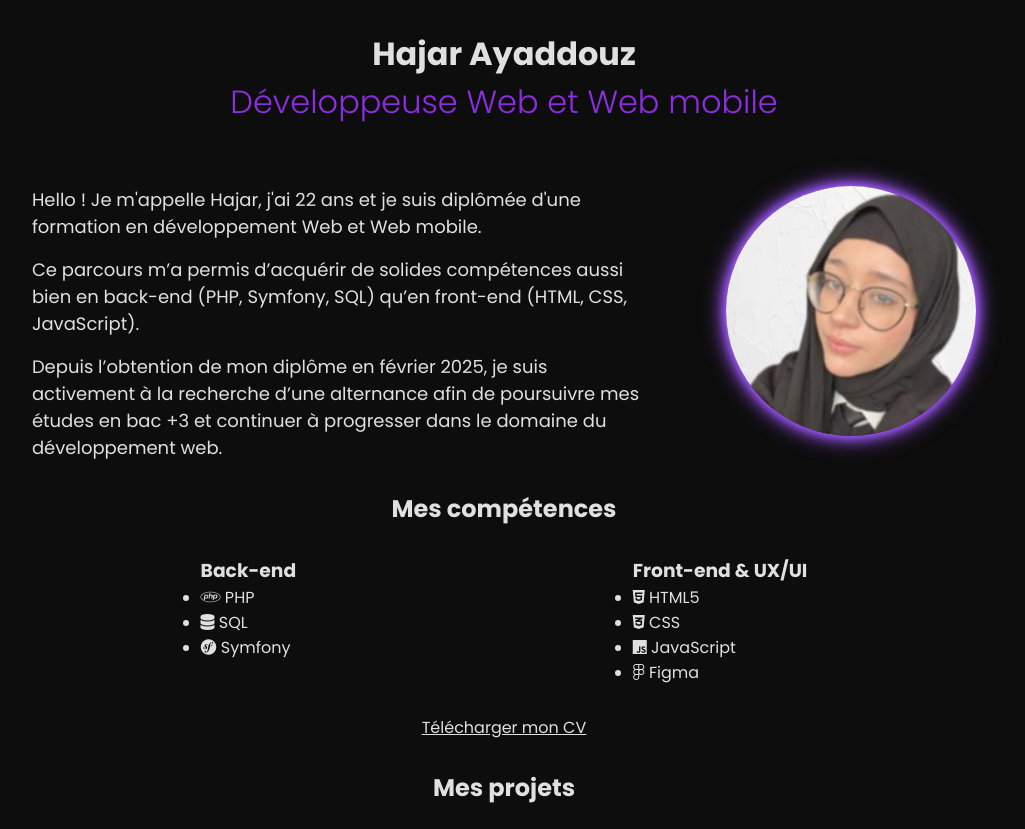
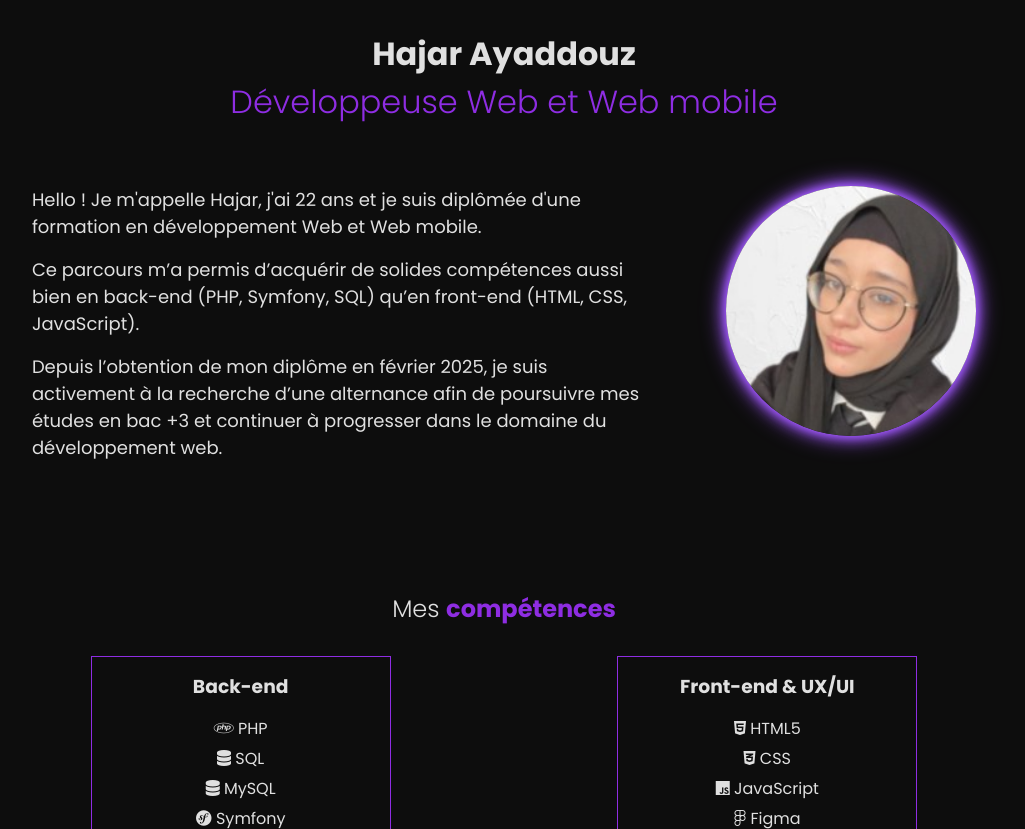
Before and after one commit to hjrayd/portfolio-Hajar, a plain HTML site: page index.html in a window 1280 px wide. Shown: the top 829 px of the page, without its empty margins (136-1161 px from the left). Drawn offline with Linux system fonts and the light colour scheme.

Commit message:
competences CSS

```diff
--- a/index.html
+++ b/index.html
@@ -34,7 +34,7 @@
 
         </div>
 
-        <h2 class="competences-title fade-in">Mes compétences </h2>
+        <h2 class="competences-title fade-in"> Mes <strong> compétences </strong> </h2>
 
         <div class="competences fade-in ">
             <div class="competence fade-in">
@@ -42,6 +42,7 @@
                 <ul>
                     <li> <i class="fa-brands fa-php"></i> PHP </li>
                     <li> <i class="fa-solid fa-database"></i> SQL </li>
+                    <li> <i class="fa-solid fa-database"></i> MySQL </li>
                     <li> <i class="fa-brands fa-symfony"></i> Symfony </li>
                 </ul>
             </div>
--- a/style.css
+++ b/style.css
@@ -1,3 +1,9 @@
+/*
+=================================================================
+=========================BASE==================================
+=================================================================
+ */
+
 * {
     margin: 0;
     padding: 0;
@@ -27,15 +33,22 @@ body {
 }
 
 .fade-in {
-  opacity: 0;
-  transform: translateY(20px);
-  transition: all 0.8s ease-out;
+opacity: 0;
+transform: translateY(20px);
+transition: all 0.8s ease-out;
 }
 
 .fade-in.visible {
-  opacity: 1;
-  transform: translateY(0);
+opacity: 1;
+transform: translateY(0);
 }
+
+  /*
+=================================================================
+=========================PRESENTATION==================================
+=================================================================
+ */
+
 
 
 .title {
@@ -43,9 +56,6 @@ body {
     display: flex;
     text-align: center;
 }
-
-
-
 
 .title strong {
 color: #8e2de2;
@@ -83,8 +93,14 @@ max-width: 60%;
     0 0 24px #a259ff;
     height: 250px;
     width: 250px;
+}
 
-}
+  /*
+=================================================================
+=========================COMPETENCES==================================
+=================================================================
+ */
+
 
 
 .competences {
@@ -92,7 +108,6 @@ max-width: 60%;
     width: 100%;
     flex-direction: row;
     justify-content: space-evenly;
-
 }
 
 .competence {
@@ -103,11 +118,47 @@ max-width: 60%;
 
 .competences-title {
     margin-bottom: 30px;
+    margin-top: 100px;
+    font-weight: 300;
+}
+
+.competences-title strong {
+    color: #8e2de2;
+}
+
+.competences ul {
+    list-style: none;
+    display: flex;
+    align-items: center;
+    flex-direction: column;
+    gap: 5px;
+}
+
+.competence {
+    display: flex;
+    width: 300px;
+    height: 300px;
+    border: 1px solid #8e2de2;
+    padding: 15px;
+}
+
+.competence h3 {
+    display: flex;
+    justify-content: center;
+    text-align: center;
+    margin-bottom: 15px;
 }
 
 .competences {
     margin-bottom: 30px;
 }
+
+  /*
+=================================================================
+=========================PROJETS==================================
+=================================================================
+ */
+
 
 .projets-title {
     margin-top: 30px;
@@ -136,6 +187,13 @@ max-width: 60%;
     display: none;
 }
 
+  /*
+=================================================================
+=========================CONTACT==================================
+=================================================================
+ */
+
+
 .contact {
     display: flex;
     margin-top: 30px;
```
